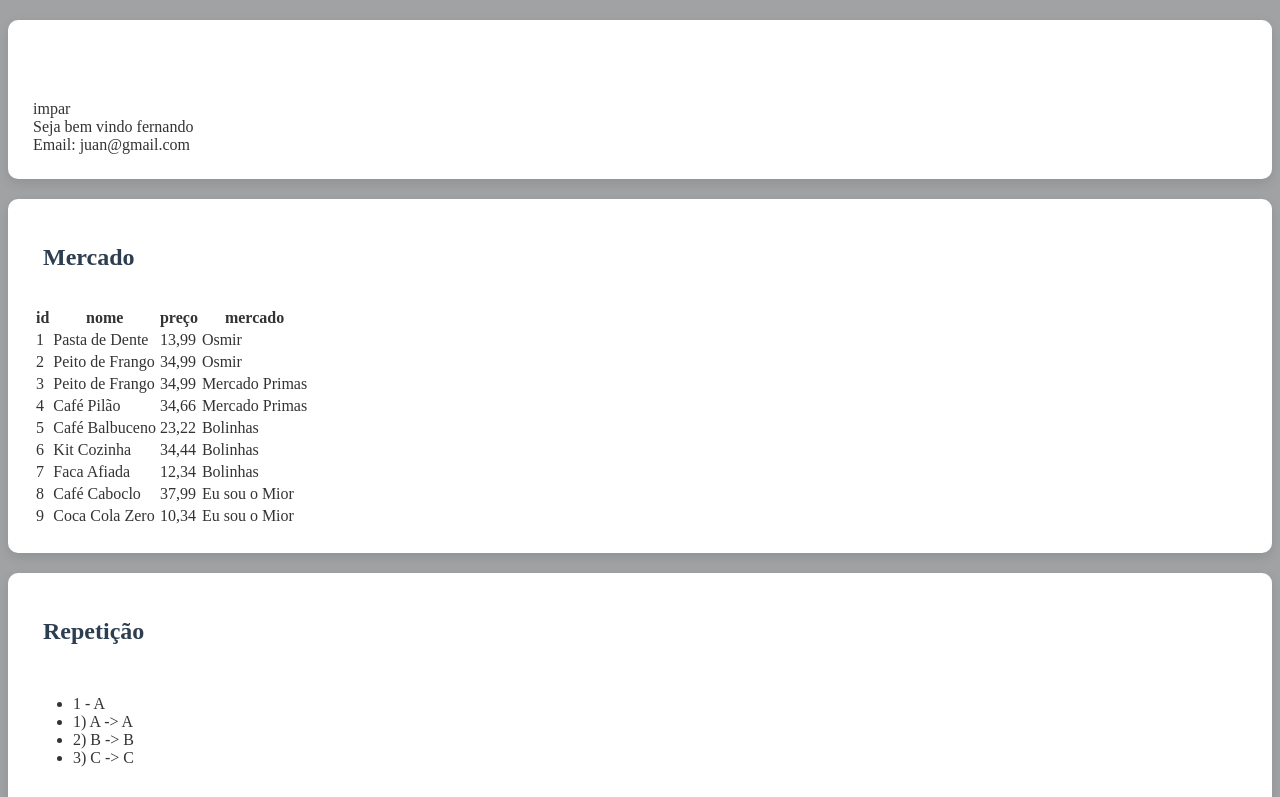
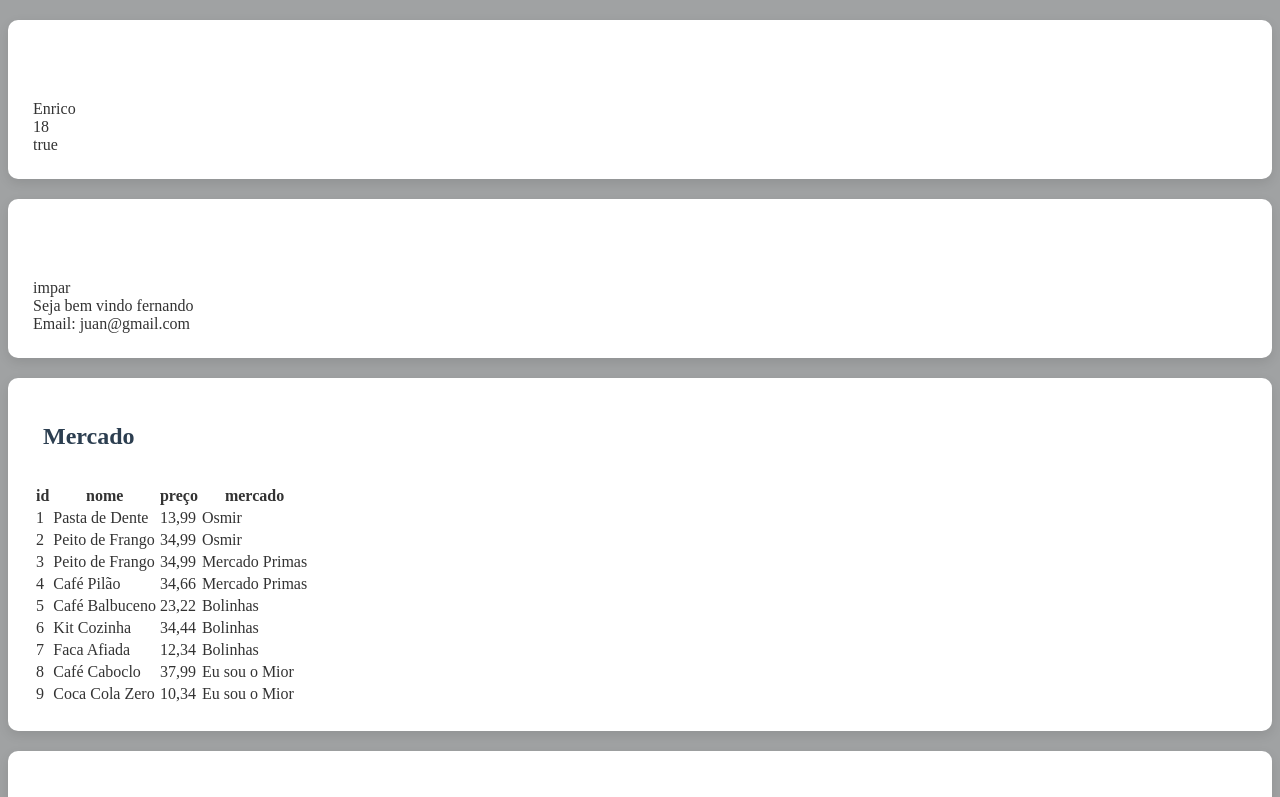
Before and after one commit to juancoutinhoflooxmongagua/fundamentos-react, a React (Create React App) app: page / in a window 1280 px wide. Shown: the top 797 px of the page. Built offline with nearby package versions, Linux system fonts and the light colour scheme.

Commit message:
feat: comunication direction

```diff
--- a/src/app.jsx
+++ b/src/app.jsx
@@ -11,10 +11,14 @@ import Repection from './components/basics/repection'
 import Supermarket from './components/basics/supermarket'
 import Parorimpar from './components/conditional/parorimpar'
 import Userinfo from './components/conditional/userinfo'
-
+import FatherDirection from './components/comunication/FatherDirection'
+import SoonDirection from './components/comunication/SoonDirection'
 export default _ => (
     <div id="app">
 
+<Card>
+    <FatherDirection></FatherDirection>
+    </Card>
             <Card>
                 <Parorimpar numero={9} />
                 <Userinfo usuario={{nome: 'fernando', email: 'juan@gmail.com'}}></Userinfo>
--- /dev/null
+++ b/src/components/comunication/FatherDirection.jsx
@@ -0,0 +1,10 @@
+import React from "react";
+import SoonDirection from "./SoonDirection";
+
+export default props => {
+    return (
+        <div>
+            <SoonDirection name="Enrico" age="18" nerd={true} />
+        </div>
+    );
+};
--- /dev/null
+++ b/src/components/comunication/SoonDirection.jsx
@@ -0,0 +1,11 @@
+import React from "react";
+
+export default props => {
+    return (
+        <div>
+            {props.name}
+            <div>{props.age}</div>
+            {props.nerd ? 'true' : 'false'}
+        </div>
+    );
+};
```
